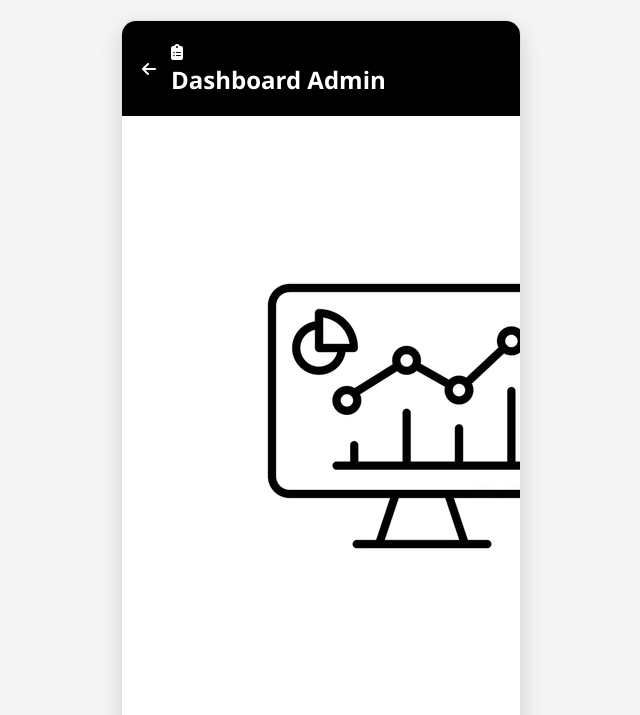
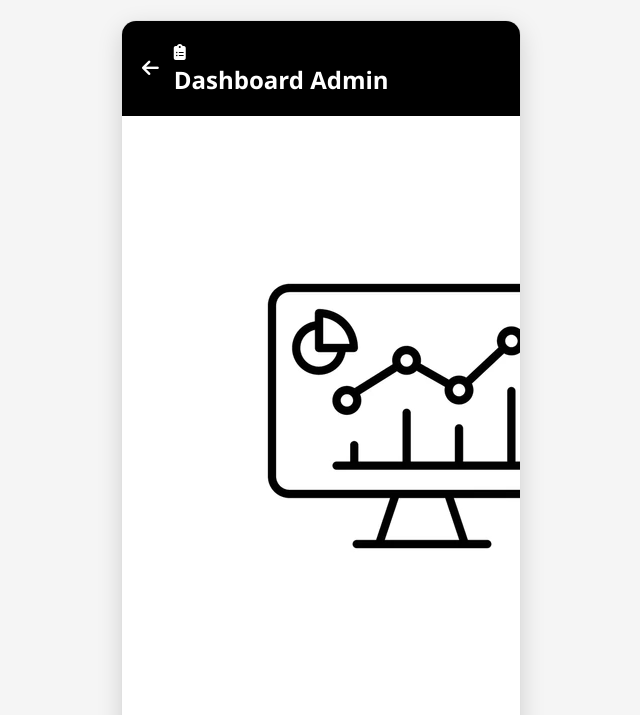
Before and after one commit to Guilherme-Engelmann/Mockup-MobileFirst, a PHP site: page /html/dashboard3.php in a window 1280 px wide. Shown: the top 715 px of the page, without its empty margins (319-959 px from the left). Run offline with PHP 8.4, Linux system fonts and the light colour scheme.

Commit message:
update - style

```diff
--- a/css/dashboard3.css
+++ b/css/dashboard3.css
@@ -33,3 +33,10 @@ body {
     gap: 15px;
     color: white;
 }
+
+.back-icon {
+    font-size: 1.2em;
+    color: #ffffff;
+    cursor: pointer;
+    transition: transform 0.3s;
+}
```
